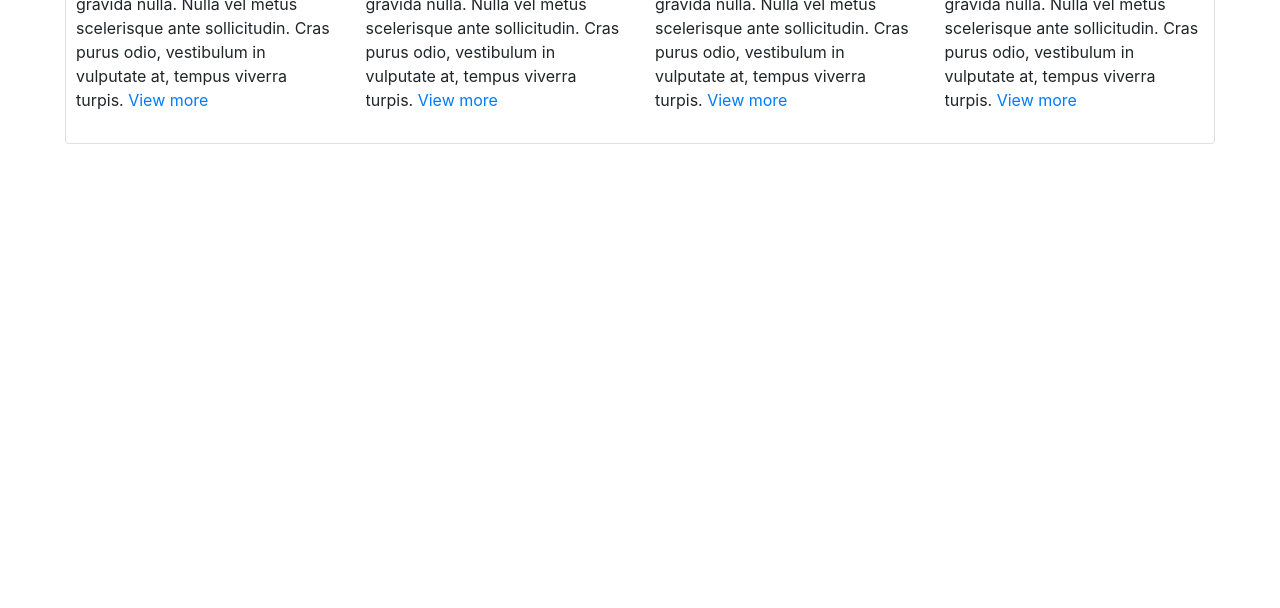
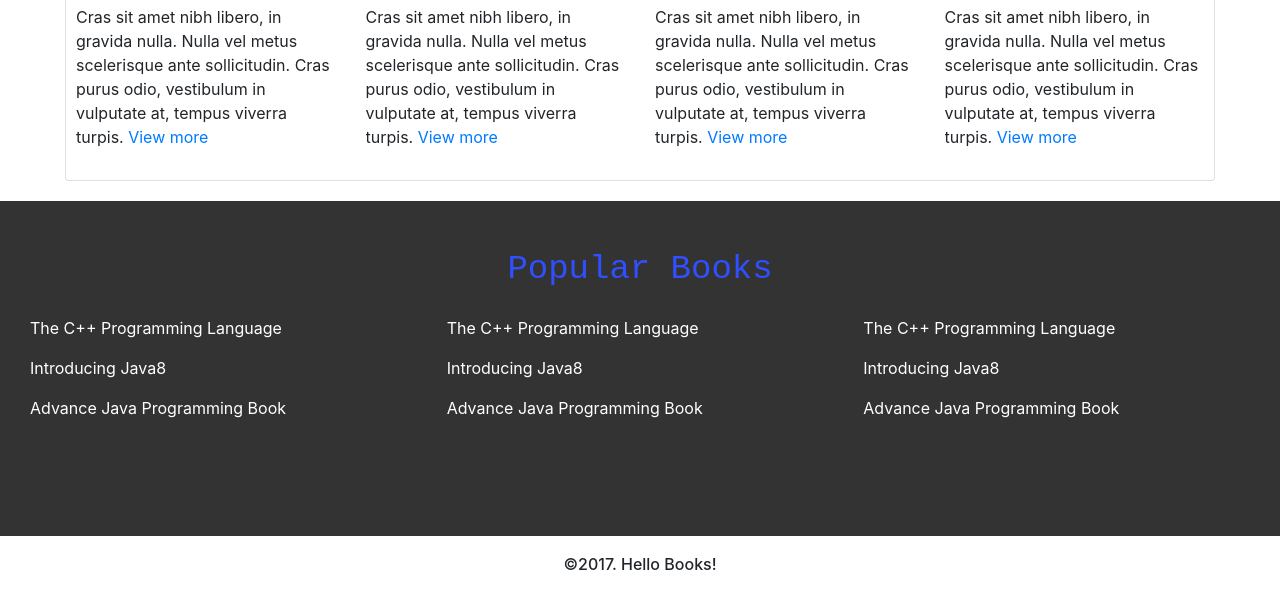
Before and after one commit to omobolajimary/Hello-Books-, a plain HTML site: page template/catalog.html in a window 1280 px wide. Shown: the part 842-1450 px from the top of the page. Before the commit the page ends 1036 px from the top, so only its background shows below. Drawn offline with nearby package versions, Linux system fonts and the light colour scheme.

Commit message:
Modify UI

```diff
--- a/template/catalog.html
+++ b/template/catalog.html
@@ -9,14 +9,21 @@
         <link rel = "stylesheet" href = "css/styles.css">
         <link rel="stylesheet" href="https://maxcdn.bootstrapcdn.com/bootstrap/4.0.0-beta/css/bootstrap.min.css" integrity="sha384-/Y6pD6FV/Vv2HJnA6t+vslU6fwYXjCFtcEpHbNJ0lyAFsXTsjBbfaDjzALeQsN6M" crossorigin="anonymous">
     </head>
+    <div class ="nav">
+        <ul>
+            <li><a href="catalog.html">Catalog</a></li>
+            <li><a href="login.html">Login</a></li>
+            <li><a class="active" href="index.html">Home</a></li>
+        </ul>
+    </div>
     <body>
         <div class="container-fluid">
             <div class = "row">
                 <div class ="col-sm-8">
-                    <h5>We've got lot of books. Enjoy!!!</h5>
+                    <h4>We've got lot of books. Enjoy!!!</h4>
                 </div>
                 <div class = "col-sm-4">
-                    <input type="search" class="form-control" id="searchItem"  placeholder="Search"><button class="searchbtn"> Go</button>
+                    <input type="search" class="form-control search" id="searchItem"  placeholder="Search"><button class="searchbtn"> Go</button>
                 </div>
             </div>
 
@@ -101,10 +108,36 @@
                 </div>
             </div>
         </div>
+        <footer>
+            <div class ="footer">
+                <h4>Popular Books</h4>
+                <div class = "row">
+                    <div class= "col-sm-4">
+                        <p><a href="catalog.html">The C++ Programming Language</a></p>
+                        <p><a href="catalog.html">Introducing Java8</a></p>
+                        <p><a href="catalog.html">Advance Java Programming Book</a></p>
+
+                    </div>
+                    <div class= "col-sm-4">
+                        <p><a href="catalog.html">The C++ Programming Language</a></p>
+                        <p><a href="catalog.html">Introducing Java8</a></p>
+                        <p><a href="catalog.html">Advance Java Programming Book</a></p>
+
+                    </div>
+                    <div class= "col-sm-4">
+                        <p><a href="catalog.html">The C++ Programming Language</a></p>
+                        <p><a href="catalog.html">Introducing Java8</a></p>
+                        <p><a href="catalog.html">Advance Java Programming Book</a></p>
+                    </div>
+                </div>
+            </div>
+
+        </footer>
         <!-- Optional JavaScript -->
         <!-- jQuery first, then Popper.js, then Bootstrap JS -->
         <script src="https://code.jquery.com/jquery-3.2.1.slim.min.js" integrity="sha384-KJ3o2DKtIkvYIK3UENzmM7KCkRr/rE9/Qpg6aAZGJwFDMVNA/GpGFF93hXpG5KkN" crossorigin="anonymous"></script>
         <script src="https://cdnjs.cloudflare.com/ajax/libs/popper.js/1.11.0/umd/popper.min.js" integrity="sha384-b/U6ypiBEHpOf/4+1nzFpr53nxSS+GLCkfwBdFNTxtclqqenISfwAzpKaMNFNmj4" crossorigin="anonymous"></script>
         <script src="https://maxcdn.bootstrapcdn.com/bootstrap/4.0.0-beta/js/bootstrap.min.js" integrity="sha384-h0AbiXch4ZDo7tp9hKZ4TsHbi047NrKGLO3SEJAg45jXxnGIfYzk4Si90RDIqNm1" crossorigin="anonymous"></script>
+        <h6> ©2017. Hello Books!</h6>
     </body>
 </html>
--- a/template/css/styles.css
+++ b/template/css/styles.css
@@ -3,10 +3,19 @@
     height: auto;
     width: 100% \9;
 }
-#searchItem{
+#searchItem {
     width: 75%;
     position: absolute;
     margin-right: 0px;
+}
+h4{
+    font-size: 30px;
+    font-family: Arial, Helvetica, sans-serif;
+    padding:20px;
+
+}
+#searchItem .searchbtn{
+    margin-top:20px;
 }
 .searchbtn{
     width: 20%;
@@ -53,24 +62,29 @@ body{
 
 }
 .login, .signup{
-    padding-top:120px;
+    padding:220px;
+    margin:-40px;
+    background-color: lightgrey;
 }
 /*#D8BFD8*/
 .container-fluid{
    margin-top:20px;
+   position: relative;
 }
+
 ul {
     list-style-type: none;
     margin:-40px;
     padding-right: 30px;
     overflow: hidden;
-    background-color: #D8BFD8;
+    background-color: #333333;
 
 }
 ul {
     position: fixed;
     top: 0;
     width: 100%;
+
 }
 
 li {
@@ -93,15 +107,24 @@ li a:hover {
     background-color: gray;
      color:white;
 }
-/* Change the link color on hover */
-
-
-/*li a.active {
-    background-color: #4CAF50;
-
+footer{
+    margin:20px -40px;
+    padding:30px;
+    padding-bottom: 100px;
+    background-color: #333333;
+    color:#304ffe;
 }
-
-li a:hover:not(.active) {
-    background-color: #555;
+footer a{
+    color:white;
+}
+footer h4 {
+    text-align: center;
+    font-size: 34px;
+    font-family: monospace;
+}
+footer a:hover{
     color: white;
-}*/
+}
+body h6{
+    text-align: center;
+}
```
